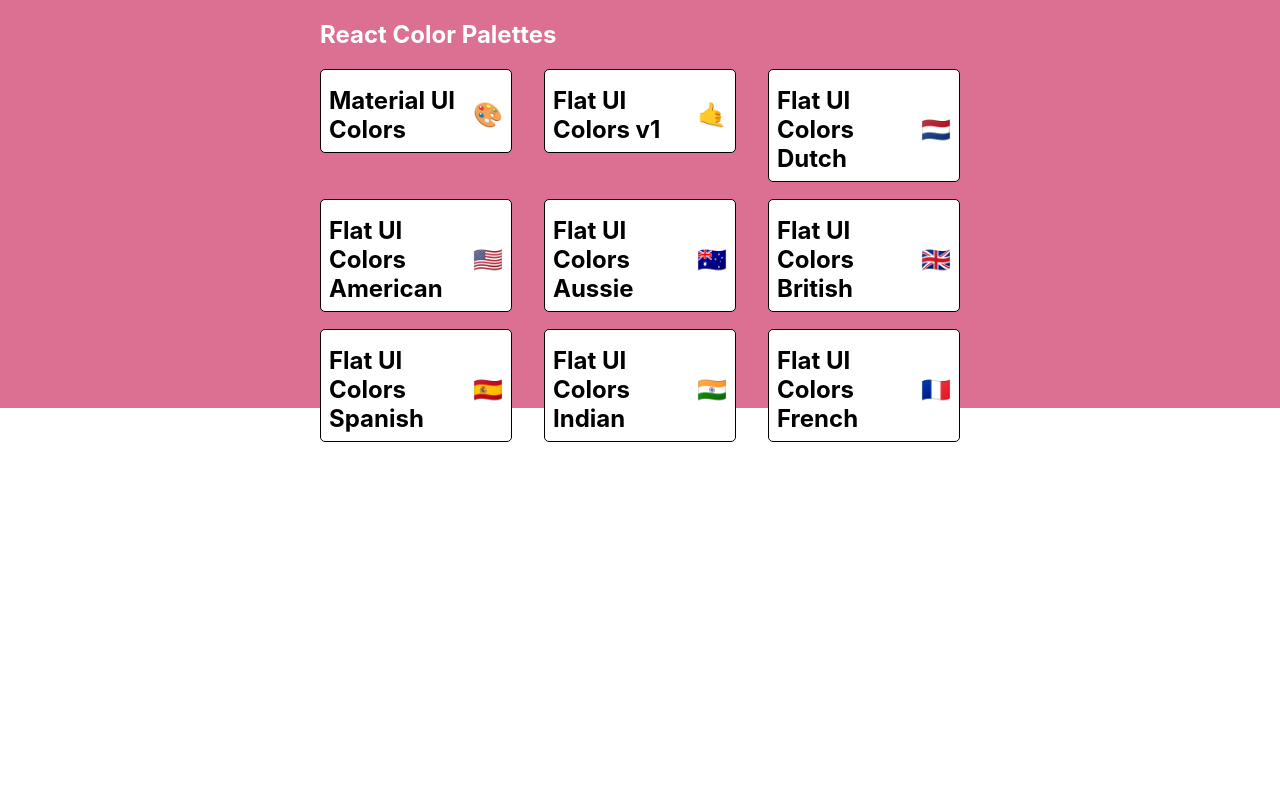
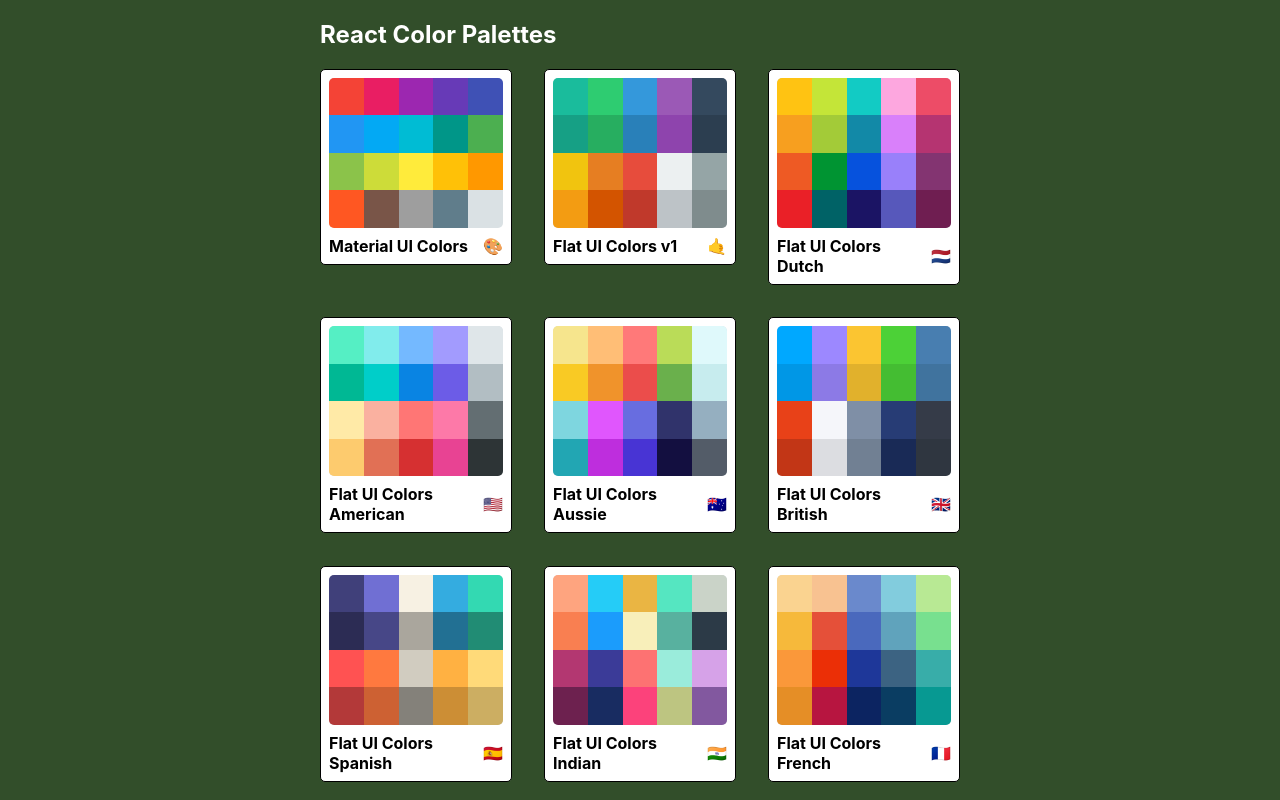
Before and after one commit to andyjsoloman/color-palette-project, a React (Create React App) app: page / in a window 1280 px wide. Built offline with nearby package versions, Linux system fonts and the light colour scheme.

Commit message:
finish styling mini palette

```diff
--- a/src/App.css
+++ /dev/null
@@ -1,38 +0,0 @@
-.App {
-  text-align: center;
-}
-
-.App-logo {
-  height: 40vmin;
-  pointer-events: none;
-}
-
-@media (prefers-reduced-motion: no-preference) {
-  .App-logo {
-    animation: App-logo-spin infinite 20s linear;
-  }
-}
-
-.App-header {
-  background-color: #282c34;
-  min-height: 100vh;
-  display: flex;
-  flex-direction: column;
-  align-items: center;
-  justify-content: center;
-  font-size: calc(10px + 2vmin);
-  color: white;
-}
-
-.App-link {
-  color: #61dafb;
-}
-
-@keyframes App-logo-spin {
-  from {
-    transform: rotate(0deg);
-  }
-  to {
-    transform: rotate(360deg);
-  }
-}
--- a/src/MiniPalette.js
+++ b/src/MiniPalette.js
@@ -2,7 +2,7 @@
 import styled from 'styled-components';
 
 const StyledDiv = styled.div`
-color:palevioletred;`;
+color:#324e2a;`;
 
 const RootDiv = styled.div`
 background-color:white;
@@ -10,13 +10,28 @@
 border-radius:5px;
 padding: 0.5rem;
 position:relative;
-overflow:hidden;
+overflow: hidden;
 &:hover{
     cursor:pointer;
 }
 `;
 
-const ColorsDiv = styled.div``;
+const ColorsDiv = styled.div`
+height: 150px;
+width: 100%;
+background-color:#dae1e4;
+border-radius: 5px;
+overflow:hidden;
+`;
+
+const MiniColor = styled.div`
+height:25%;
+width:20%;
+float:left;
+margin:0 auto;
+position:relative;
+
+`;
 
 const Title = styled.h5`
 display:flex;
@@ -26,19 +41,25 @@
 color:black;
 padding-top:0.5rem;
 
-font-size:1.5rem;
+font-size:1rem;
 position:relative;
 `;
 
 const Emoji = styled.span`
 margin-left:0.5rem;
-font-size:1.5rem;
+font-size:1rem;
 `;
 
 function MiniPalette(props) {
+
+    const miniColorBoxes = props.colors.map(color => (
+        <MiniColor style={{ backgroundColor: color.color }} key={color.name}></MiniColor>
+    ))
     return <StyledDiv>
         <RootDiv>
-            <ColorsDiv></ColorsDiv>
+            <ColorsDiv>
+                {miniColorBoxes}
+            </ColorsDiv>
             <Title>{props.paletteName}<Emoji>{props.emoji}</Emoji></Title>
         </RootDiv>
     </StyledDiv >;
--- a/src/PaletteList.js
+++ b/src/PaletteList.js
@@ -5,14 +5,17 @@
 import styled from 'styled-components';
 
 const RootDiv = styled.div`
-background-color: palevioletred;
-height: 100%;
+background-color: #324e2a;
+height: 100vh;
 display: flex;
 align-items: flex-start;
+
+
 justify-content: center;`;
 
 const ContainerDiv = styled.div`
 width: 50%;
+
 display: flex;
 align-items: flex-start;
 flex-direction: column;
@@ -29,6 +32,7 @@
 const PalettesDiv = styled.div`
 box-sizing: border-box;
 width:100%;
+
 display: grid;
 grid-template-columns: repeat(3,30%);
 grid-gap: 5%;
```
